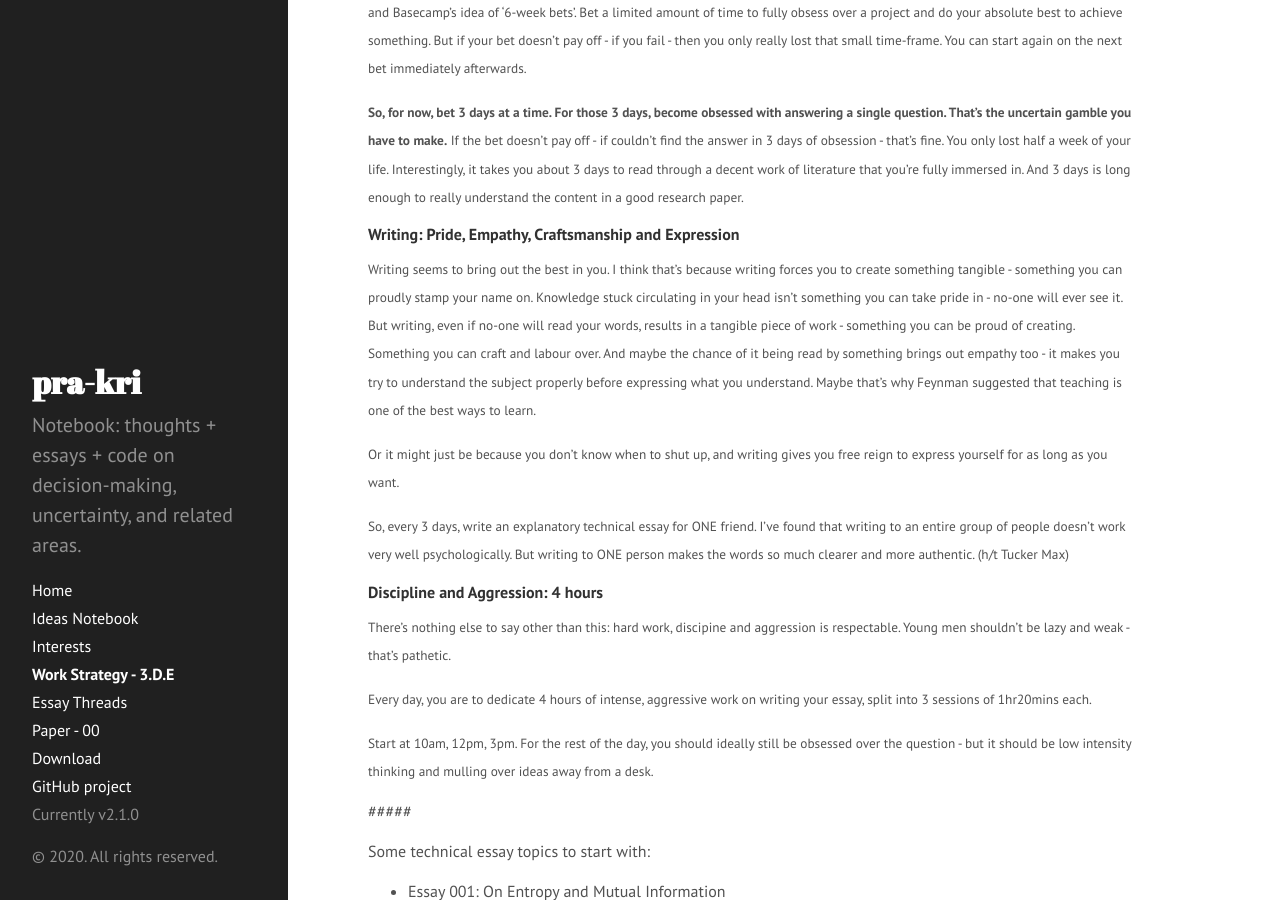
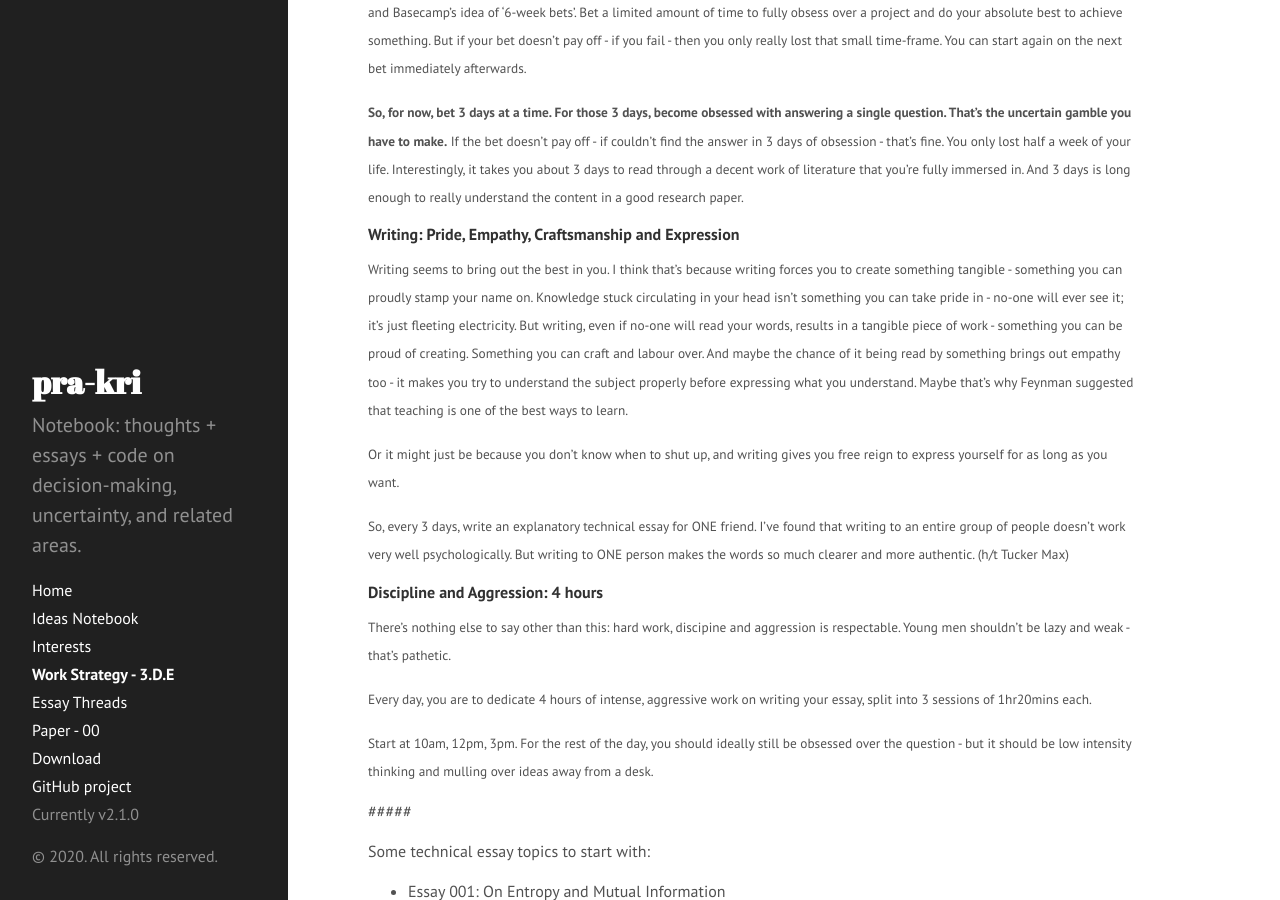
Before and after one commit to pra-kri/pra-kri.github.io, a Jekyll site: the page built from WorkStrategy.md, in a window 1280 px wide and 900 px high, scrolled down 573 px. Built offline with Jekyll 4.4.1, drawn with Linux system fonts in a browser that asks for light colours.

Commit message:
Update WorkStrategy.md

```diff
--- a/WorkStrategy.md
+++ b/WorkStrategy.md
@@ -21,7 +21,7 @@ title: Work Strategy - 3.D.E
 
 #### Writing: Pride, Empathy, Craftsmanship and Expression
 
-<sub> Writing seems to bring out the best in you. I think that's because writing forces you to create something tangible - something you can proudly stamp your name on. Knowledge stuck circulating in your head isn't something you can take pride in - no-one will ever see it. But writing, even if no-one will read your words, results in a tangible piece of work - something you can be proud of creating. Something you can craft and labour over. And maybe the chance of it being read by something brings out empathy too - it makes you try to understand the subject properly before expressing what you understand. Maybe that's why Feynman suggested that teaching is one of the best ways to learn.
+<sub> Writing seems to bring out the best in you. I think that's because writing forces you to create something tangible - something you can proudly stamp your name on. Knowledge stuck circulating in your head isn't something you can take pride in - no-one will ever see it; it's just fleeting electricity. But writing, even if no-one will read your words, results in a tangible piece of work - something you can be proud of creating. Something you can craft and labour over. And maybe the chance of it being read by something brings out empathy too - it makes you try to understand the subject properly before expressing what you understand. Maybe that's why Feynman suggested that teaching is one of the best ways to learn.
 
 <sub>Or it might just be because you don't know when to shut up, and writing gives you free reign to express yourself for as long as you want.
 
```
